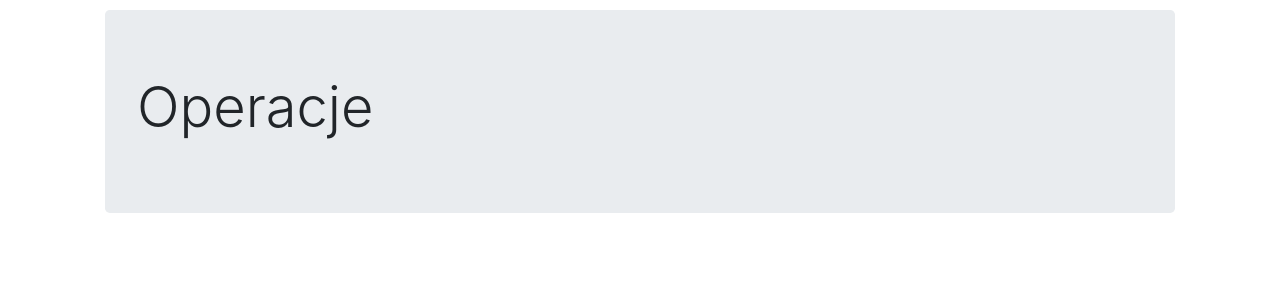
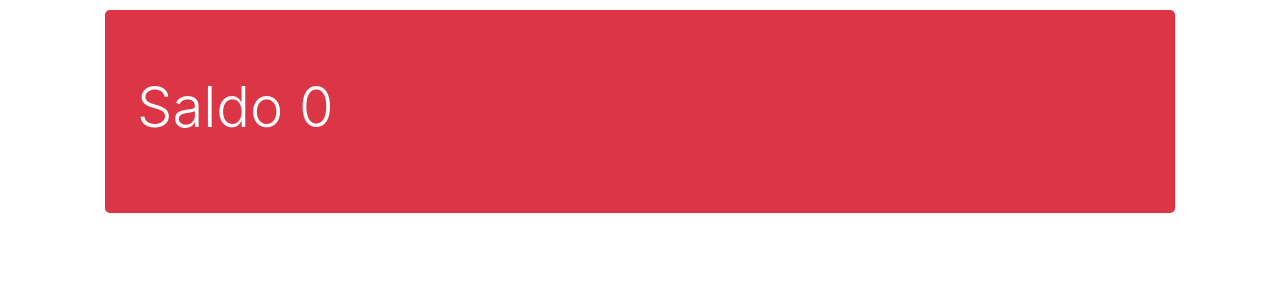
Before and after one commit to pbucior/Wallet, a Django app: page / in a window 1280 px wide. Shown: the part 56-356 px from the top of the page. Run offline with Django 3.2, Linux system fonts and the light colour scheme; the visitor is signed in with stand-in values (Sample User, id 1); data comes from the database, SQL or seed files in the repository; data that the repository does not hold is empty; some libraries are stand-ins or nearby versions.

Commit message:
Balance on home page

```diff
--- a/templates/home.html
+++ b/templates/home.html
@@ -1,12 +1,12 @@
 {% extends 'base.html' %}
 {% block body %}
 
-<div class="jumbotron">
-    <h1 class="display-4">Operacje</h1>
+<div class="jumbotron text-white {% if balance > 0.0 %}bg-success{% else %}bg-danger{% endif %}">
+    <h1 class="display-4">Saldo {{ balance }}</h1>
 </div>
 {% for operation in operations %}
 <div class="card mt-3">
-    <div class="card-header">
+    <div class="card-header text-white {% if operation.posting_key == 0 %}bg-danger{% else %}bg-success{% endif %}">
         {{ operation.date_operation }}
     </div>
     <div class="card-body">
--- a/wallet/views.py
+++ b/wallet/views.py
@@ -4,6 +4,7 @@
 from django.contrib.auth.mixins import LoginRequiredMixin
 from django.contrib.auth.forms import UserCreationForm
 from django.contrib import messages
+from django.db.models import Sum
 from .models import Operation
 from .forms import UserRegisterForm
 
@@ -17,6 +18,21 @@
     model = Operation
     template_name = 'home.html'
     context_object_name = 'operations'
+
+    def get_context_data(self, **kwargs):
+        context = super().get_context_data(**kwargs)
+        user = get_object_or_404(User, username=self.request.user)
+        operations = Operation.objects.filter(user=user)
+        debit = 0
+        credit = 0
+        for operation in operations:
+            if operation.posting_key == 0:
+                debit += operation.amount
+            else:
+                credit += operation.amount
+        balance = credit - debit
+        context['balance'] = balance
+        return context
 
     def get_queryset(self):
         user = get_object_or_404(User, username=self.request.user)
```
